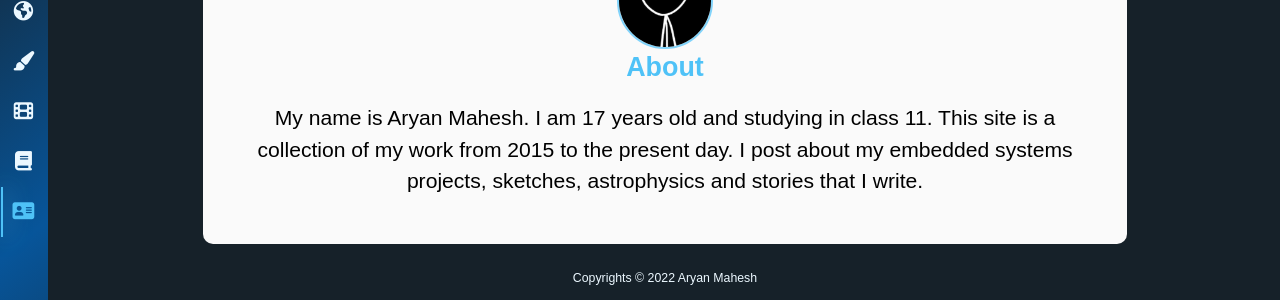
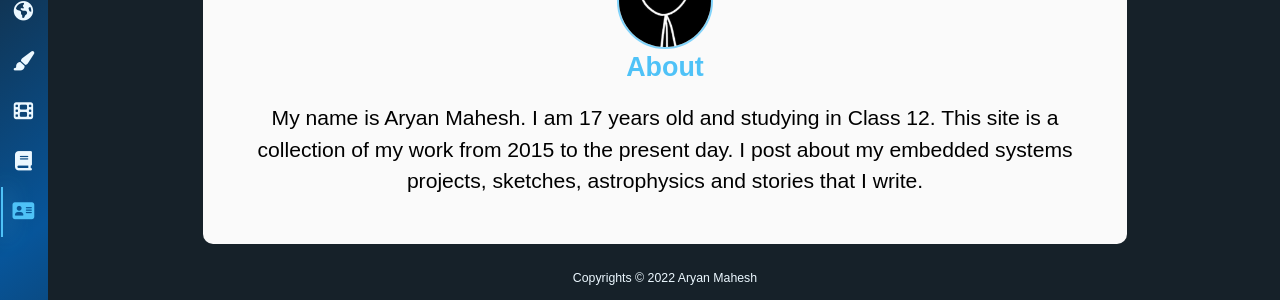
Before and after one commit to Aryanaut/aryanaut.github.io, a Jekyll site: the page built from pages/about.html, in a window 1280 px wide. Shown: the part 163-463 px from the top of the page. Built offline with Jekyll 4.4.1, drawn with Linux system fonts in a browser that asks for light colours; nearby versions of some CDN libraries; some web fonts are replaced.

Commit message:
Update menu.yml

```diff
--- a/_data/menu.yml
+++ b/_data/menu.yml
@@ -1,6 +1,6 @@
 menu_title: Aryanaut
 menu_headline: About
-menu_intro: My name is Aryan Mahesh. I am 17 years old and studying in class 11. This site is a collection of my work from 2015 to the present day. I post about my embedded systems projects, sketches, astrophysics and stories that I write.
+menu_intro: My name is Aryan Mahesh. I am 17 years old and studying in Class 12. This site is a collection of my work from 2015 to the present day. I post about my embedded systems projects, sketches, astrophysics and stories that I write.
 show_menu_on_gate_page: False
 minimal_menu: True
 menu_logo: images/profile.jpg
```
